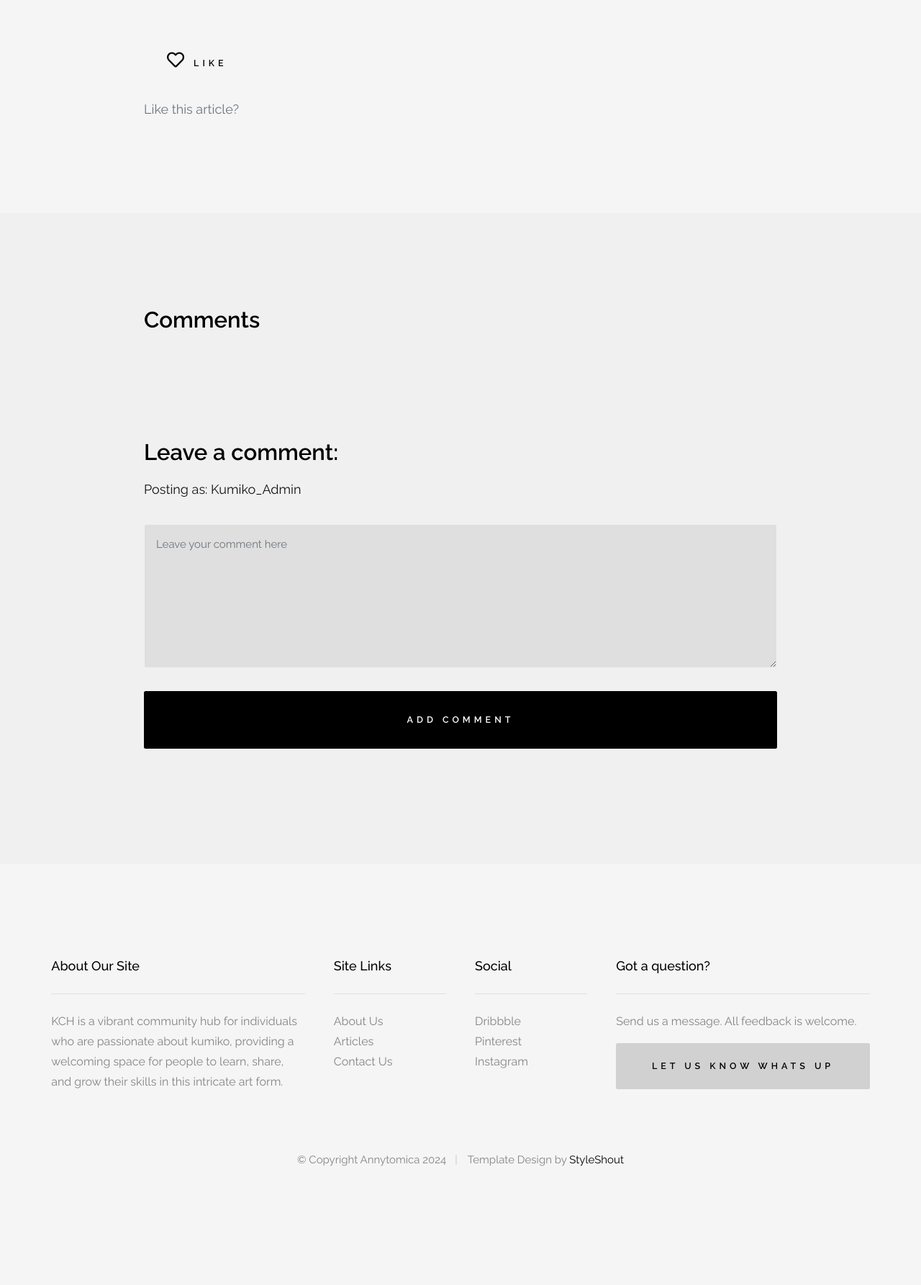
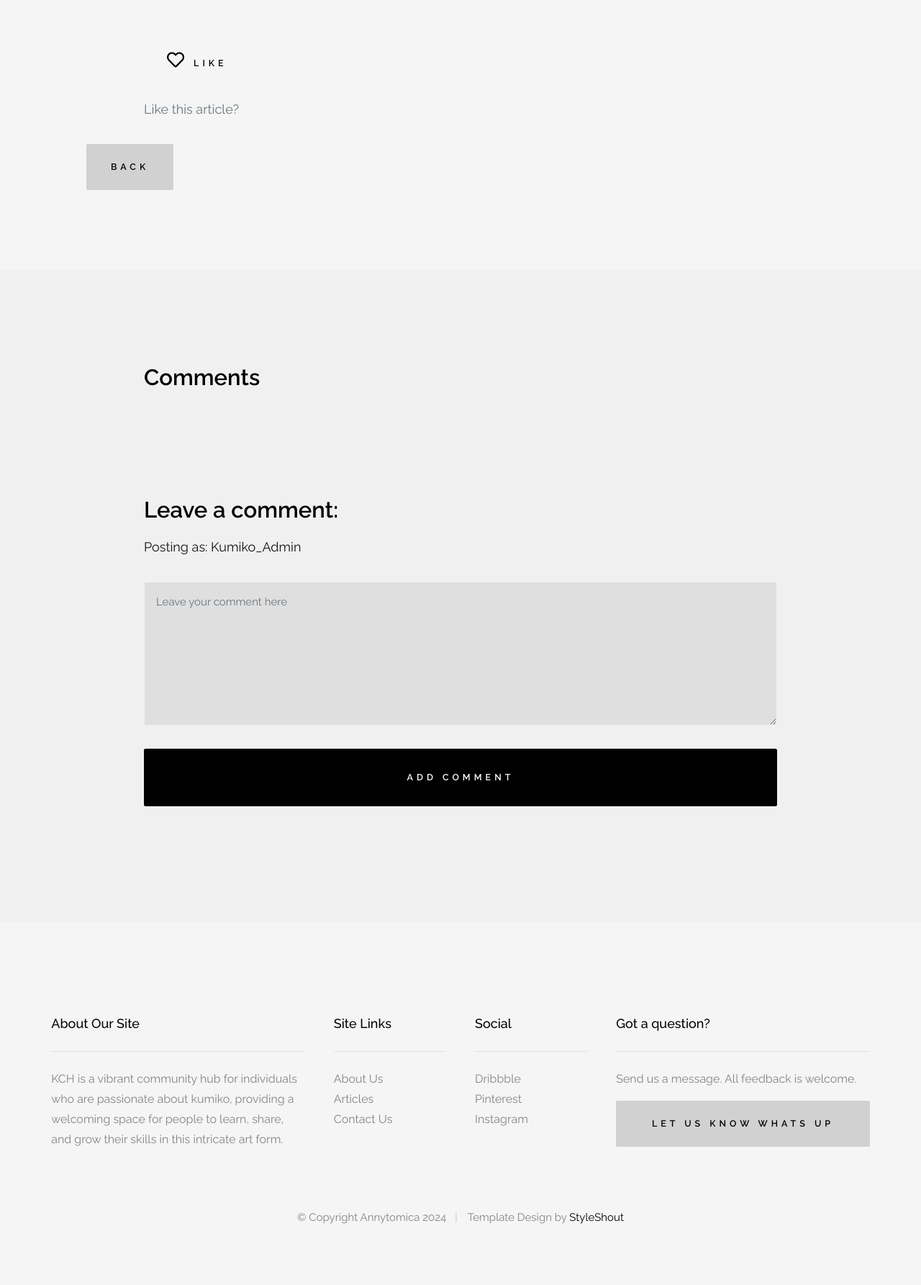
Before and after one commit to Annytomica/kumiko-community-hub, a Django app: template article/templates/article/single_article.html in a window 1280 px wide. Shown: the part 536-2321 px from the top of the page at 72% size. Before the commit the page ends 2156 px from the top, so only its background shows below. Run offline with Django 4.2, Linux system fonts and the light colour scheme; the template is opened without the code that fills it: values that come from a table or form of the project are taken from there, others are empty; a user stored in the database is signed in; some libraries are stand-ins or nearby versions.

Commit message:
Adjust pagination of article cards

```diff
--- a/article/templates/article/index.html
+++ b/article/templates/article/index.html
@@ -2,7 +2,6 @@
 {% load static %}
 
 {% block content %}
-
 <!-- index.html content starts here -->
 <div class="container-fluid hero">
     <picture>
@@ -30,7 +29,7 @@
             {% for article in article_list %}
             <article class="brick entry format-standard">
                 <div class="entry__thumb">
-                    <a href="" class="thumb-link">
+                    <a href="{% url 'single_article' article.slug %}" class="thumb-link">
                         {% if "placeholder" in article.primary_image.url %}
                         <img class="card-img-top" src="{% static 'images/kch-article-placeholder.webp' %}"
                             alt="placeholder image">
--- a/article/templates/article/single_article.html
+++ b/article/templates/article/single_article.html
@@ -76,6 +76,11 @@
 
                     </form>
                 </div>
+            </div>
+        </div>
+        <div class="row">
+            <div class="column large-12">
+                <a href="{% url 'home' %}" class="btn btn-sm">Back</a>
             </div>
         </div>
         {% endif %}
--- a/article/views.py
+++ b/article/views.py
@@ -12,7 +12,7 @@ from .forms import ArticleCommentForm, ArticleLikeForm
 class ArticleList(generic.ListView):
     queryset = Article.objects.filter(status=1).order_by("-created_on")
     template_name = "article/index.html"
-    paginate_by = 3
+    paginate_by = 8
 
 
 # Function-based view for a single article
```
